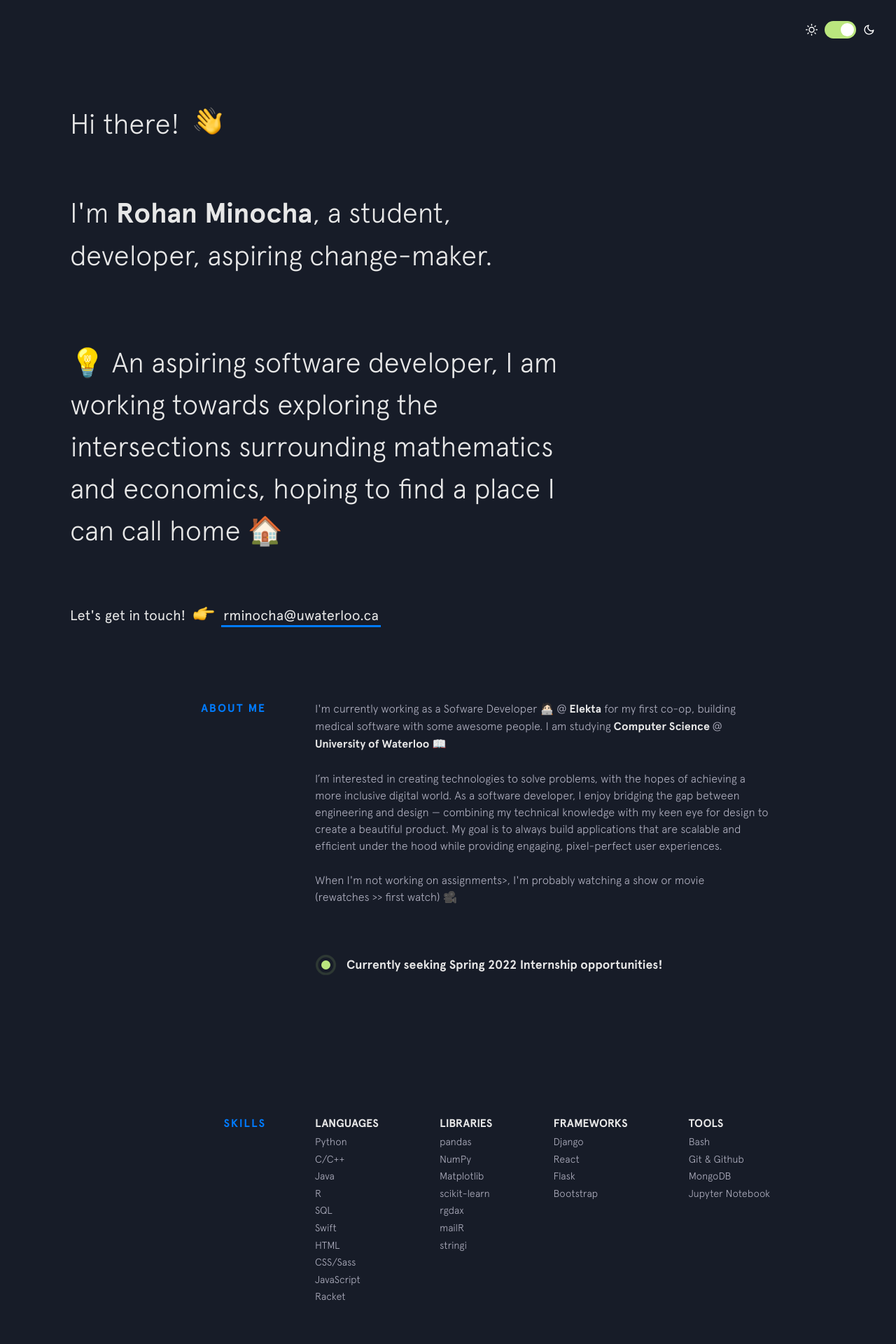
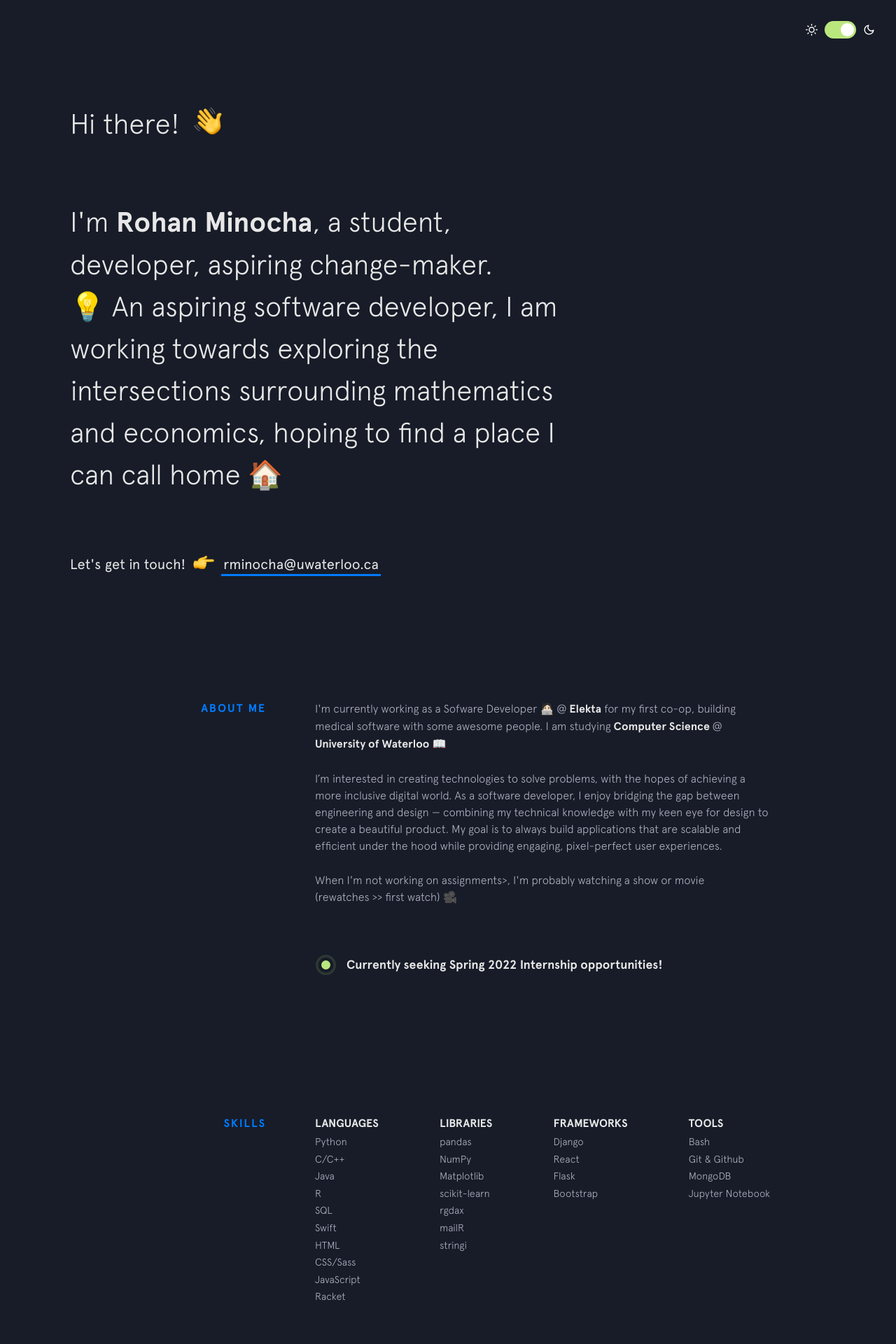
Before and after one commit to rohanxminocha/personal-website-v1, a Jekyll site: the page built from index.html, in a window 1280 px wide. Shown: the top 1920 px of the page at 70% size. Built offline with Jekyll 4.4.1, drawn with Linux system fonts in a browser that asks for light colours; nearby versions of some CDN libraries.

Commit message:
Update intro.html

```diff
--- a/_includes/intro.html
+++ b/_includes/intro.html
@@ -3,19 +3,16 @@
     <span class="emoji wave-hand animated"></span>
   </h1>
 
-  <h3 class="intro__tagline">I'm
-    <span class="name">Rohan Minocha</span>, a student, developer, aspiring change-maker.
-  </h3>
-
-  <h4 class="intro__tagline">
+  <h4 class="intro__tagline">I'm
+    <span class="name">Rohan Minocha</span>, a student, developer, aspiring change-maker.<br>
     💡 An aspiring software developer, I am working towards exploring the intersections surrounding mathematics and economics, hoping to find a place I can call home 🏠
   </h4>
 
-  <h3 class="intro__contact">
+  <h4 class="intro__contact">
     <span>Let's get in touch! </span>
     <span class="emoji pointer"></span>
     <span>
       <a href="mailto:rminocha@uwaterloo.ca" target="_blank" class="highlight-link">rminocha@uwaterloo.ca</a>
     </span>
-  </h3>
+  </h4>
 </header>
```
